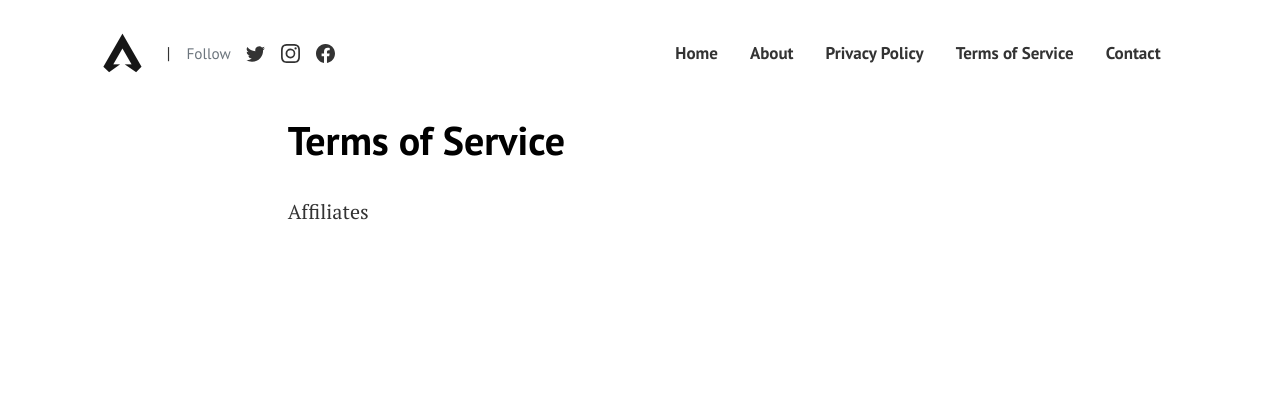
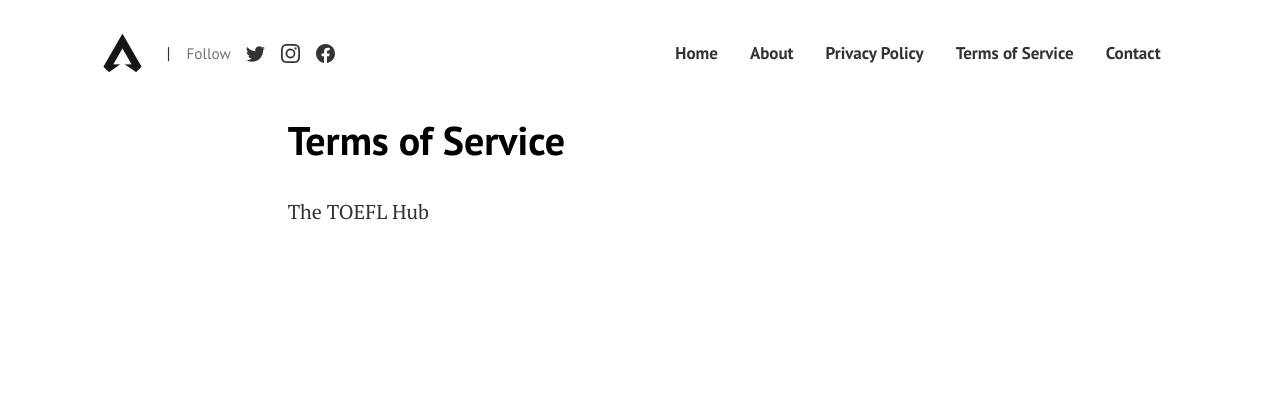
Before and after one commit to iTOEFL/iTOEFL.github.io, a Jekyll site: the page built from pages/terms-of-service.html, in a window 1280 px wide and 1135 px high. Shown: the top 394 px of the window. Built offline with Jekyll 4.4.1, drawn with Linux system fonts in a browser that asks for light colours; some of the changed text lies outside the part shown.

Commit message:
Update _config.yml

```diff
--- a/_config.yml
+++ b/_config.yml
@@ -1,4 +1,4 @@
-title: "Affiliates"
+title: "The TOEFL Hub"
 email: wowthemesnet@gmail.com
 timezone: UTC
 url: "https://itoefl.github.io"
```
